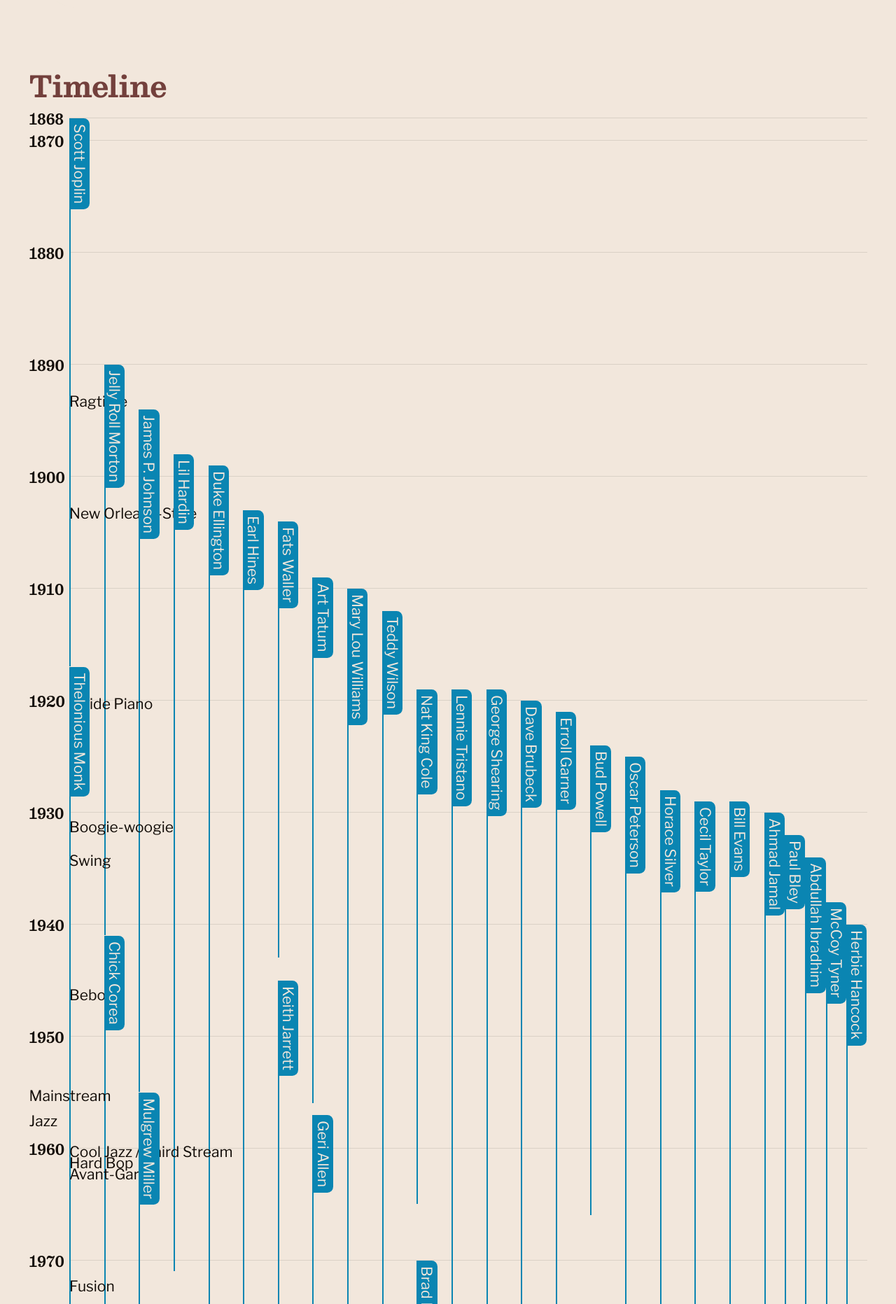
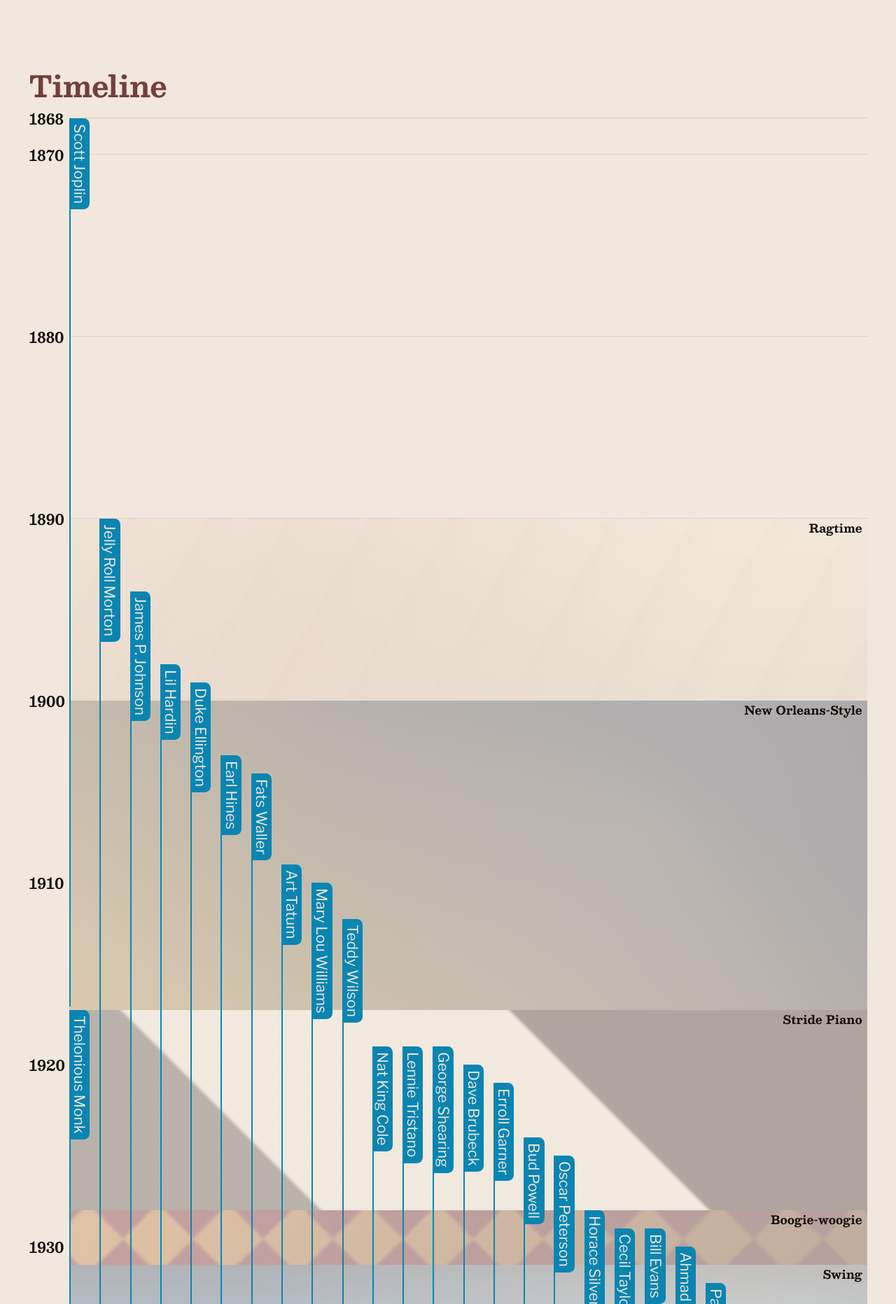
Before and after one commit to legion80/jazzpianists-org, a Jekyll site: the page built from directory.md, in a window 1280 px wide. Shown: the part 3860-5723 px from the top of the page at 70% size. Built offline with Jekyll 4.4.1, drawn with Linux system fonts in a browser that asks for light colours.

Commit message:
Update directory.scss

```diff
--- a/assets/directory.scss
+++ b/assets/directory.scss
@@ -69,9 +69,9 @@
     margin-bottom: 3rem;
     figure {
         display: grid;
-        grid-template-columns: 2.5em 1fr [end];
-        grid-auto-rows: 15px;
-        gap: 1px 5px;
+        grid-template-columns: 2.5em 1fr 2.5em [end];
+        grid-auto-rows: 1em;
+        gap: 5px 5px;
     }
 
     .years {
@@ -103,18 +103,54 @@
         transform: translateY(-1px);
         z-index: -10;
     }
+    .genre {
+        grid-column: 2 / end;
+        text-align: right;
+        font-family: $heading-font;
+        font-weight: 700;
+        display: flex;
+        > div:nth-child(2) {
+            height: 100%;
+            flex-grow: 1;
+        }
+        > div:first-child, > div:last-child {
+            div {
+                font-size: .8em;
+                line-height: 1;
+            }
+        }
+        > div:first-child div {
+            padding: .3em 0;
+        }
+        > div:last-child div {
+            padding: .3em .4em .3em 0;
+        }
+        position: relative;
+        background-color: $light-color;
+        z-index: -1;
+        overflow: clip;
+        .background {
+            position: absolute;
+            top: -2%;
+            left: -2%;
+            width: 105%;
+            height: 105%;
+            z-index: -1;
+            opacity: .3;
+            filter: blur(2px);
+        }
+
+    }
     .people {
         display: grid;
-        grid-column: 2 / end;
+        grid-column: 2 / 3;
         grid-template-rows: subgrid;
-        grid-template-columns: repeat(20, 1fr);
+        grid-template-columns: repeat(25, 1fr);
+        z-index: 1;
     }
 
     .person {
         position: relative;
-        // display: grid;
-        // grid-template-rows: subgrid;
-        // padding-bottom: 1em;
         .background {
             width: 2px;
             background-color: $brand-color-2;
```
